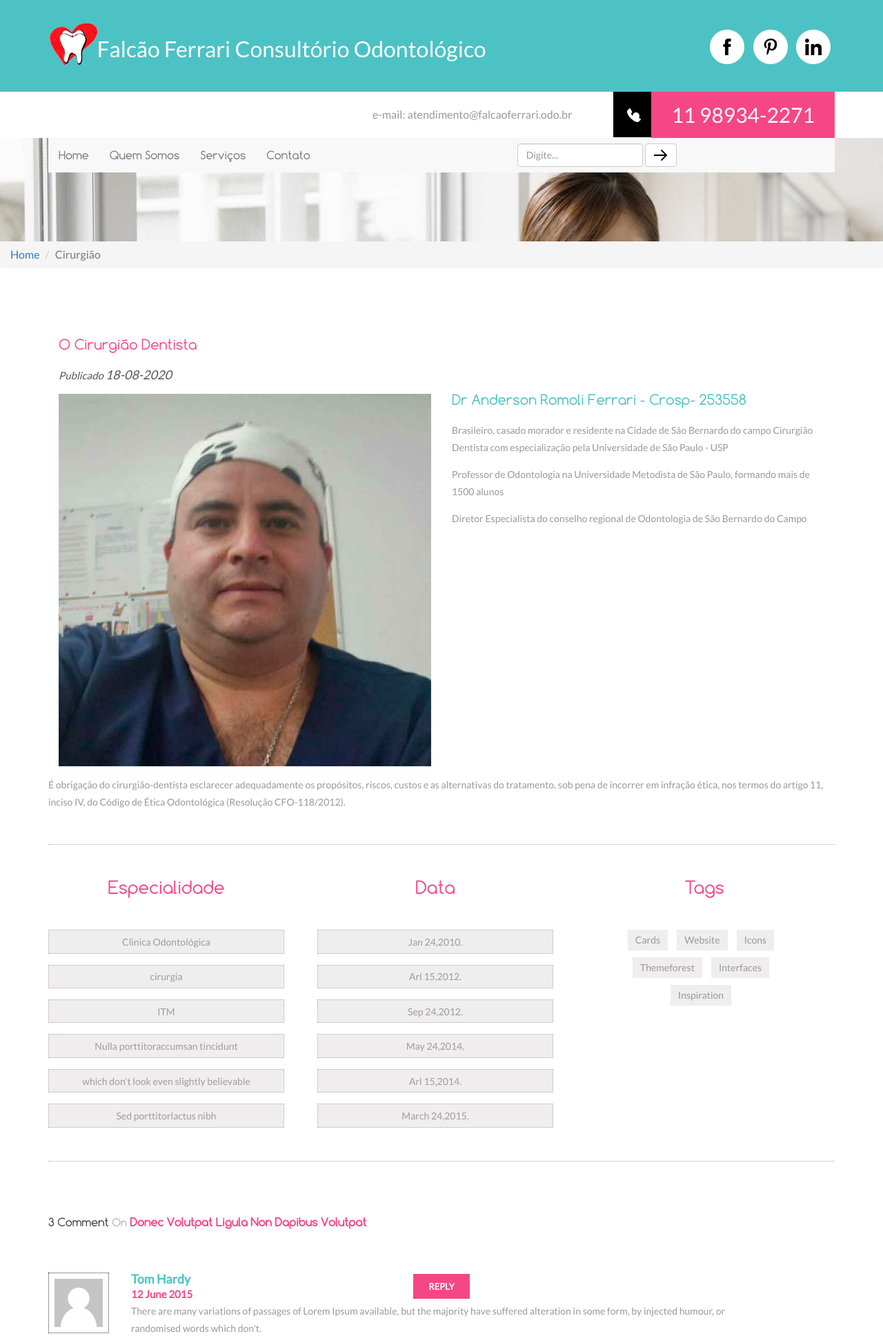
After one commit to Demetriofds/Dentista, a PHP site: page /ortodontista.php in a window 1280 px wide. The commit adds this page. Shown: the top 1937 px of the page at 69% size. Run offline with PHP 8.4, Linux system fonts and the light colour scheme.

```diff
--- /dev/null
+++ b/ortodontista.php
@@ -0,0 +1,240 @@
+<!DOCTYPE html>
+<html>
+<head>
+<title>Clínica Odontológica | Cirurgião</title>
+<!-- for-mobile-apps -->
+<meta name="viewport" content="width=device-width, initial-scale=1">
+<meta http-equiv="Content-Type" content="text/html; charset=utf-8" />
+<meta name="keywords" content="Dental Clinic Responsive web template, Bootstrap Web Templates, Flat Web Templates, Andriod Compatible web template,
+Smartphone Compatible web template, free webdesigns for Nokia, Samsung, LG, SonyErricsson, Motorola web design" />
+<script type="application/x-javascript"> addEventListener("load", function() { setTimeout(hideURLbar, 0); }, false);
+		function hideURLbar(){ window.scrollTo(0,1); } </script>
+<!-- //for-mobile-apps -->
+<link href="css/bootstrap.css" rel="stylesheet" type="text/css" media="all" />
+<link href="css/style.css" rel="stylesheet" type="text/css" media="all" />
+<!-- js -->
+<script src="js/jquery-1.11.1.min.js"></script>
+<!-- //js -->
+<!-- start-smoth-scrolling -->
+<script type="text/javascript" src="js/move-top.js"></script>
+<script type="text/javascript" src="js/easing.js"></script>
+<script type="text/javascript">
+	jQuery(document).ready(function($) {
+		$(".scroll").click(function(event){
+			event.preventDefault();
+			$('html,body').animate({scrollTop:$(this.hash).offset().top},1000);
+		});
+	});
+</script>
+<!-- start-smoth-scrolling -->
+</head>
+
+<body>
+<!-- header -->
+	<div class="header">
+		<div class="container">
+			<div class="logo">
+				<a href="index.html">Falcão Ferrari Consultório Odontológico </a>
+			</div>
+			<div class="header-icons">
+				<ul>
+					<li><a href="#" class="facebook"> </a></li>
+					<li><a href="#" class="twitter"> </a></li>
+					<li><a href="#" class="in"> </a></li>
+				</ul>
+			</div>
+			<div class="clearfix"> </div>
+		</div>
+	</div>
+	<!-- Fone e e-mail-->
+		<?php include_once('includes/fone-email.php'); ?>
+<!-- //header -->
+<!-- banner1 -->
+	<div class="banner1">
+		<div class="container">
+			<div class="banner-nav">
+					<nav class="navbar navbar-default">
+						<!-- Brand and toggle get grouped for better mobile display -->
+						<div class="navbar-header">
+						  <button type="button" class="navbar-toggle collapsed" data-toggle="collapse" data-target="#bs-example-navbar-collapse-1">
+							<span class="sr-only">Toggle navigation</span>
+							<span class="icon-bar"></span>
+							<span class="icon-bar"></span>
+							<span class="icon-bar"></span>
+						  </button>
+						</div>
+
+						<!-- Menu -->
+						<?php include_once('includes/menu.php'); ?>
+						<!--// menu -->
+					</nav>
+			</div>
+		</div>
+	</div>
+<!-- //banner1 -->
+<!-- breadcrumbs -->
+<nav aria-label="breadcrumb">
+		<ol class="breadcrumb">
+			<li class="breadcrumb-item">
+				<a href="index.php">Home</a>
+			</li>
+			<li class="breadcrumb-item active" aria-current="page">Cirurgião</li>
+		</ol>
+	</nav>
+	<!-- //breadcrumbs -->
+<!-- single -->
+	<div class="single">
+	<div class="container">
+		<div class="col-md-6 single-left">
+			<h3>O Cirurgião Dentista</h3>
+			<p>Publicado <span>18-08-2020</span></p>
+			<img src="images/banner-anderson.jpg" alt="Dr Anderson Romoli Ferrari Cirurgião Dentista" class="img-responsive" />
+		</div>
+		<div class="col-md-6 single-right">
+			<h3>Dr Anderson Romoli Ferrari - Crosp- 253558</h3>
+			<p><span>Brasileiro, casado morador e residente na Cidade de São Bernardo do campo
+				Cirurgião Dentista com especialização pela Universidade de São Paulo - USP</span>
+			<span>Professor de Odontologia na Universidade Metodista de São Paulo, formando mais de 1500 alunos</span>
+		<span>Diretor Especialista do conselho regional de Odontologia de São Bernardo do Campo</span></p>
+		</div>
+		<div class="clearfix"> </div>
+		<p class="tortor">É obrigação do cirurgião-dentista esclarecer adequadamente os propósitos, riscos, custos e as alternativas do tratamento, sob pena de incorrer em infração ética, nos termos do artigo 11, inciso IV, do Código de Ética Odontológica (Resolução CFO-118/2012).</p>
+		<div class="tags-cate">
+			<div class="cat-grid">
+				<h3><span>E</span>specialidade</h3>
+				<ul>
+					<li><a href="#">Clinica Odontológica</a></li>
+					<li><a href="#">cirurgia </a></li>
+					<li><a href="#">ITM</a></li>
+					<li><a href="#">Nulla porttitoraccumsan tincidunt</a></li>
+					<li><a href="#">which don't look even slightly believable</a></li>
+					<li><a href="#">Sed porttitorlactus nibh</a></li>
+				</ul>
+			</div>
+			<div class="cat-grid">
+				<h3><span>D</span>ata</h3>
+				<ul>
+					<li><a href="#">Jan 24,2010.</a></li>
+					<li><a href="#">Arl 15,2012.</a></li>
+					<li><a href="#">Sep 24,2012.</a></li>
+					<li><a href="#">May 24,2014.</a></li>
+					<li><a href="#">Arl 15,2014.</a></li>
+					<li><a href="#">March 24,2015.</a></li>
+				</ul>
+			</div>
+			<div class="cat-grid">
+				<h3><span>T</span>ags</h3>
+				<div class="top-social-icons">
+						<a href="#">Cards</a>
+						<a href="#">Website</a>
+						<a href="#">Icons</a>
+					<div class="clearfix"> </div>
+						<a href="#">Themeforest</a>
+						<a href="#">Interfaces</a>
+					<div class="clearfix"> </div>
+						<a href="#">Inspiration</a>
+					<div class="clearfix"> </div>
+				</div>
+			</div>
+			<div class="clearfix"> </div>
+		</div>
+		<div class="three-com">
+			<h3>3 Comment <span>on</span> <label>Donec volutpat ligula non dapibus volutpat</label></h3>
+			<div class="tom-grid">
+				<div class="tom">
+					<img src="images/co.png" alt=" " />
+				</div>
+				<div class="tom-right">
+					<div class="Hardy">
+						<h4>Tom Hardy</h4>
+						<p><label>12 June 2015</label></p>
+					</div>
+					<div class="reply">
+						<a href="#">REPLY</a>
+					</div>
+					<div class="clearfix"> </div>
+					<p class="lorem">There are many variations of passages of Lorem Ipsum available,
+					but the majority have suffered alteration in some form, by injected humour,
+					or randomised words which don't.</p>
+				</div>
+				<div class="clearfix"> </div>
+			</div>
+			<div class="tom-grid humour">
+				<div class="tom">
+					<img src="images/co.png" alt=" " />
+				</div>
+				<div class="tom-right">
+					<div class="Hardy">
+						<h4>Prad Pitt</h4>
+						<p><label>12 June 2015</label></p>
+					</div>
+					<div class="reply">
+						<a href="#">REPLY</a>
+					</div>
+					<div class="clearfix"> </div>
+					<p class="lorem">There are many variations of passages of Lorem Ipsum available,
+					but the majority have suffered alteration in some form, by injected humour,
+					or randomised words which don't.</p>
+				</div>
+				<div class="clearfix"> </div>
+			</div>
+			<div class="tom-grid">
+				<div class="tom">
+					<img src="images/co.png" alt=" " />
+				</div>
+				<div class="tom-right">
+					<div class="Hardy">
+						<h4>Tom Cruis</h4>
+						<p><label>12 June 2015</label></p>
+					</div>
+					<div class="reply">
+						<a href="#">REPLY</a>
+					</div>
+					<div class="clearfix"> </div>
+					<p class="lorem">There are many variations of passages of Lorem Ipsum available,
+					but the majority have suffered alteration in some form, by injected humour,
+					or randomised words which don't.</p>
+				</div>
+				<div class="clearfix"> </div>
+			</div>
+		</div>
+		<div class="leave-comment">
+			<h3>Leave your comment</h3>
+			<p>Suspendisse tempor tellus sed nisl semper, quis condimentum turpis pharetra.</p>
+			<form>
+				<input type="text" placeholder="Name" required=" ">
+				<input type="text" placeholder="Email" required=" ">
+				<input type="text" placeholder="Your Website" required=" ">
+				<textarea placeholder="Message" required=" "></textarea>
+				<input type="submit" value="SEND">
+				<div class="clearfix"> </div>
+			</form>
+		</div>
+	</div>
+	</div>
+<!-- //single -->
+<!-- footer -->
+<?php include_once('includes/footer.php'); ?>
+	<!-- //footer -->
+<!-- here stars scrolling icon -->
+	<script type="text/javascript">
+		$(document).ready(function() {
+			/*
+			var defaults = {
+				containerID: 'toTop', // fading element id
+				containerHoverID: 'toTopHover', // fading element hover id
+				scrollSpeed: 1200,
+				easingType: 'linear'
+			};
+			*/
+
+			$().UItoTop({ easingType: 'easeOutQuart' });
+
+		});
+	</script>
+<!-- //here ends scrolling icon -->
+<!-- for bootstrap working -->
+		<script src="js/bootstrap.js"> </script>
+<!-- //for bootstrap working -->
+</body>
+</html>
```
Also changed, not shown: index.php (+4 -4 lines).
